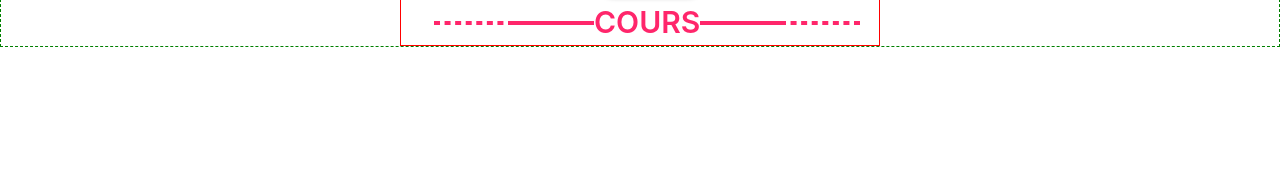
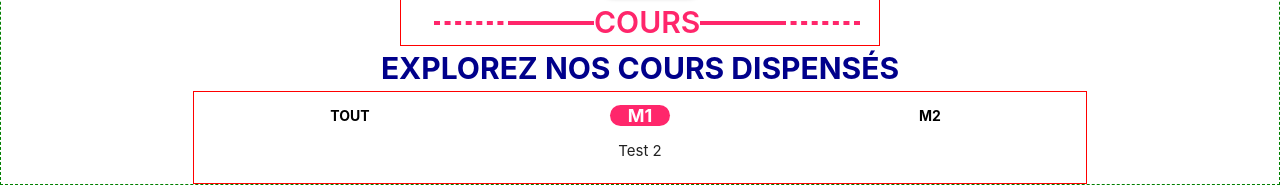
Before and after one commit to ndjas/Miage, a plain HTML site: page index.html in a window 1280 px wide. Shown: the part 1299-1484 px from the top of the page. Before the commit the page ends 1417 px from the top, so only its background shows below. Drawn offline with nearby package versions, Linux system fonts and the light colour scheme.

Commit message:
entame de la partie cours

```diff
--- a/css/index.css
+++ b/css/index.css
@@ -205,6 +205,17 @@ section.num_sh .container{
 
 
 }
+.abt_stit{
+    text-transform: uppercase;
+    color:darkblue;
+    font-weight: bold;
+    font-size: 30px;
+    margin: 0;
+    border: 0px solid red;
+
+
+}
+
 
 .ligne{
     border: 2px solid #ff266b;
@@ -282,3 +293,27 @@ ul.goals_list li{
    padding-left: 2.2em;
    padding-right: 1em;
 }
+.crs_tab ul.tabs .indicator {
+    background-color: transparent;
+}
+.crs_tab ul.tabs li.tab  a.active{
+    border: 0px solid red;
+    display:inline;
+    margin: auto;
+    font-size:1.2em;
+    font-weight: 750;
+    border-radius: 15px;
+    color:white;
+   padding-left: 1em;
+   padding-right: 1em;
+    background-color: #ff266b;
+    transition: 0.5s;
+}
+.crs_tab ul.tabs li.tab {
+  background-color: transparent;
+}
+.crs_tab ul.tabs li.tab  a{
+    color: black;
+    font-weight: 750;
+    background-color: transparent;
+}
--- a/index.html
+++ b/index.html
@@ -121,7 +121,7 @@
                                 <li>Lorem ipsum dolor sit amet consectetur adipisicing elit.</li>
                             </ul>
                             <button class="btn waves-effect waves-light but_arrondi">
-                                <span class="valign-wrapper">
+                                <span class="valign-wrapper"> <!-- but_arrondi pour définir une fois les bouttons arrondis-->
                                     Explorer
                                     <i class="material-icons black-text ">
                                         play_arrow
@@ -146,6 +146,27 @@
                     </p>
                     <p class="ligne"></p><p class="dash_lin"></p>
                 </div>
+                <div class="sou_cours">
+                    <p class="abt_stit center-align"> <!-- abt_tit pour les titres en rose et tit_sec pour definir les titres de sections-->
+                        Explorez Nos Cours Dispensés
+                    </p>
+                </div>
+            </div>
+            <div class="container crs_tab" style="border: 1px solid red;">
+                <div class="row center-align">
+                    <div class="col s12 l12 center-align">
+                      <ul class="tabs">
+                        <li class="tab col s4"><a href="#test1">Tout</a></li>
+                        <li class="tab col s4"><a class="active" href="#test2">M1</a></li>
+                        <!--li class="tab col s3 disabled"><a href="#test3">Disabled Tab</a></li-->
+                        <li class="tab col s4"><a href="#test4">M2</a></li>
+                      </ul>
+                    </div>
+                    <div id="test1" class="col s12">Test 1</div>
+                    <div id="test2" class="col s12">Test 2</div>
+                    <!-- <div id="test3" class="col s12">Test 3</div> -->
+                    <div id="test4" class="col s12">Test 4</div>
+                  </div>
             </div>
 
         </section>
@@ -153,5 +174,13 @@
 
 </body>
  <!-- Compiled and minified JavaScript -->
+ <script src="https://cdnjs.cloudflare.com/ajax/libs/jquery/3.6.2/jquery.min.js"></script>
  <script src="https://cdnjs.cloudflare.com/ajax/libs/materialize/1.0.0/js/materialize.min.js"></script>
+
+
+ <script>
+     $(document).ready(function(){
+    $('.tabs').tabs();
+  });
+ </script>
 </html>
```
